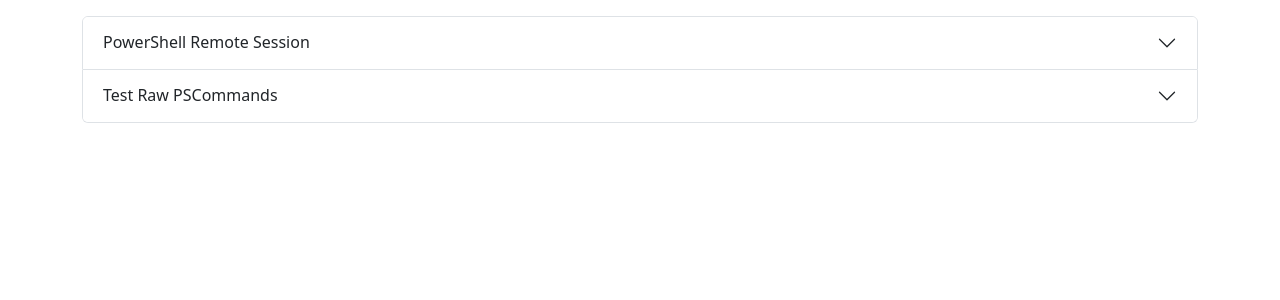
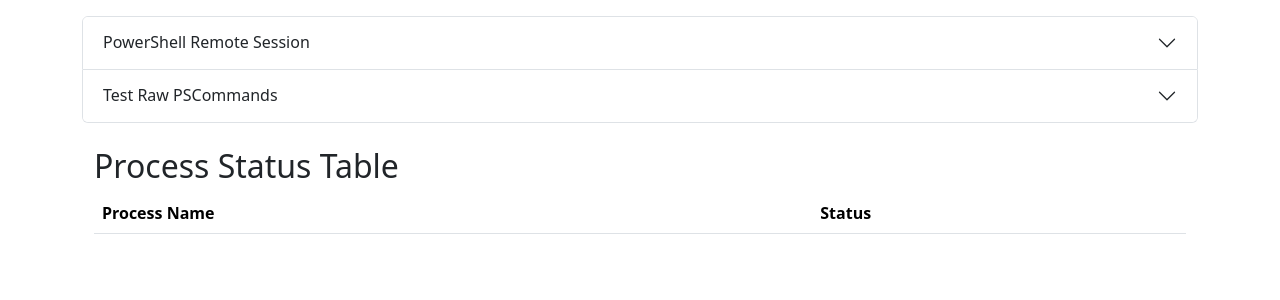
Before and after one commit to samwow13/devopsNewEAPService, a Flask app: page /landing in a window 1280 px wide. Shown: the part 56-356 px from the top of the page. Run offline with Flask 3, Linux system fonts and the light colour scheme; the visitor is signed in with stand-in values (Sample User, id 1); lists and menus that the app fills with data are empty.

Commit message:
Commands and remote session done, table output is started and functioning

```diff
--- a/static/js/main.js
+++ b/static/js/main.js
@@ -91,25 +91,7 @@
     const commandInput = document.getElementById('psCommandInput');
     const outputContainer = document.getElementById('psCommandOutput');
     const outputElement = document.getElementById('commandOutput');
-
-    if (executeCommandBtn && commandInput) {
-        // Execute command when button is clicked
-        executeCommandBtn.addEventListener('click', executeCommand);
-
-        // Execute command when Enter is pressed in input
-        commandInput.addEventListener('keypress', function(e) {
-            if (e.key === 'Enter') {
-                executeCommand();
-            }
-        });
-    }
-
-    if (clearOutputBtn) {
-        clearOutputBtn.addEventListener('click', function() {
-            outputElement.textContent = '';
-            outputContainer.style.display = 'none';
-        });
-    }
+    const autoFillButton = document.getElementById('autoFillButton');
 
     async function executeCommand() {
         if (!commandInput.value.trim()) {
@@ -137,6 +119,11 @@
             outputContainer.style.display = 'block';
             outputElement.textContent = result.output;
             outputContainer.className = `mt-3 border p-3 ${result.status === 'success' ? 'border-success' : 'border-danger'}`;
+
+            // Update process table if process data is available
+            if (result.processData) {
+                updateProcessTable(result.processData);
+            }
         } catch (error) {
             console.error('Error executing command:', error);
             outputContainer.style.display = 'block';
@@ -147,4 +134,70 @@
             executeCommandBtn.textContent = 'Execute';
         }
     }
+
+    if (executeCommandBtn && commandInput) {
+        // Execute command when button is clicked
+        executeCommandBtn.addEventListener('click', async function() {
+            await executeCommand();
+            updateProcessTable(outputElement.textContent);
+        });
+
+        // Execute command when Enter is pressed in input
+        commandInput.addEventListener('keypress', function(e) {
+            if (e.key === 'Enter') {
+                executeCommand();
+            }
+        });
+    }
+
+    if (clearOutputBtn) {
+        clearOutputBtn.addEventListener('click', function() {
+            outputElement.textContent = '';
+            outputContainer.style.display = 'none';
+        });
+    }
+
+    if (autoFillButton && commandInput) {
+        autoFillButton.addEventListener('click', function() {
+            const psScript = `$processes = @('notepad', 'SnippingTool', 'calc', 'mspaint')\nforeach ($proc in $processes) {\n    if (Get-Process -Name $proc -ErrorAction SilentlyContinue) {\n        Write-Output "$proc is running"\n    } else {\n        Write-Output "$proc is not running"\n    }\n}`;
+            commandInput.value = psScript;
+        });
+    }
 });
+
+// Function to dynamically update the process status table
+function updateProcessTable(output) {
+    const tableBody = document.getElementById('processStatusTableBody');
+    if (!tableBody || !output) return;
+
+    // Clear existing table rows
+    tableBody.innerHTML = '';
+
+    // Split the output into lines and process each line
+    const lines = output.trim().split('\n');
+    lines.forEach(line => {
+        line = line.trim();
+        if (!line) return;  // Skip empty lines
+
+        // Try to match the pattern "processName is status"
+        const match = line.match(/^(.+?)\s+is\s+(.+)$/);
+        if (match) {
+            const [, processName, status] = match;
+            const row = document.createElement('tr');
+
+            // Process name cell
+            const processCell = document.createElement('td');
+            processCell.textContent = processName.trim();
+
+            // Status cell with appropriate styling
+            const statusCell = document.createElement('td');
+            const isRunning = status.trim() === 'running';
+            statusCell.textContent = status.trim();
+            statusCell.classList.add(isRunning ? 'text-success' : 'text-danger');
+
+            row.appendChild(processCell);
+            row.appendChild(statusCell);
+            tableBody.appendChild(row);
+        }
+    });
+}
--- a/templates/landing.html
+++ b/templates/landing.html
@@ -80,15 +80,12 @@
                                 <div class="ps-command-container">
                                     <div class="mb-3">
                                         <label for="psCommandInput" class="form-label">PowerShell Command:</label>
-                                        <div class="input-group">
-                                            <textarea class="form-control" id="psCommandInput"
-                                                   placeholder="Enter PowerShell command" rows="10"
-                                                   style="font-family: monospace; white-space: pre;"></textarea>
-                                        </div>
-                                        <div class="mt-2">
-                                            <button class="btn btn-primary" type="button" id="executeCommand">
-                                                Execute
-                                            </button>
+                                        <textarea class="form-control" id="psCommandInput"
+                                                  placeholder="Enter PowerShell command" rows="10"
+                                                  style="font-family: monospace; white-space: pre;"></textarea>
+                                        <div class="mt-2 d-flex justify-content-between">
+                                            <button class="btn btn-primary" type="button" id="executeCommand">Execute</button>
+                                            <button type="button" class="btn btn-secondary" id="autoFillButton">Auto-Fill</button>
                                         </div>
                                     </div>
                                     <div id="psCommandOutput" class="mt-3" style="display: none;">
@@ -109,6 +106,20 @@
                 </div>
             </div>
         </div>
+        <div class="container mt-4">
+            <h2>Process Status Table</h2>
+            <table class="table">
+                <thead>
+                    <tr>
+                        <th>Process Name</th>
+                        <th>Status</th>
+                    </tr>
+                </thead>
+                <tbody id="processStatusTableBody">
+                    <!-- JavaScript will dynamically populate this -->
+                </tbody>
+            </table>
+        </div>
     </main>
 
     <!-- Bootstrap Bundle with Popper -->
```
